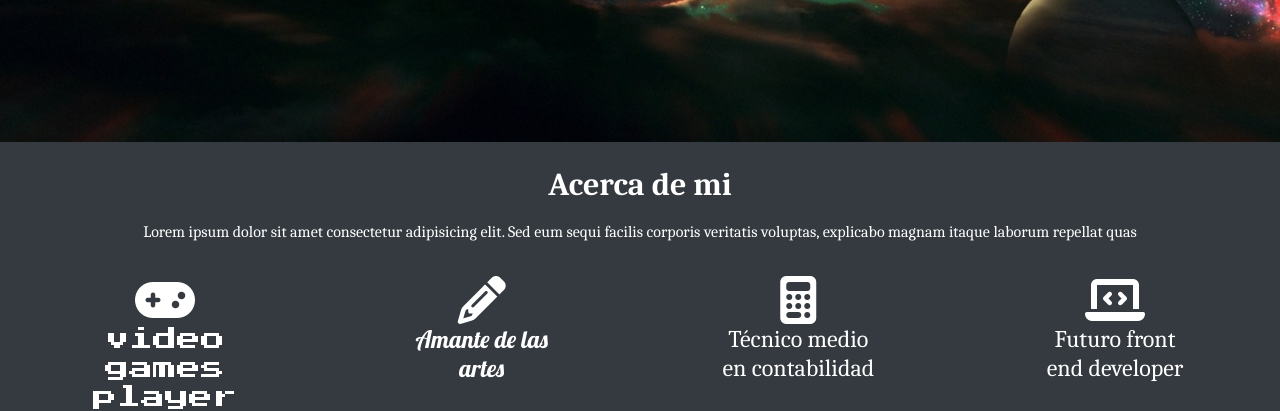
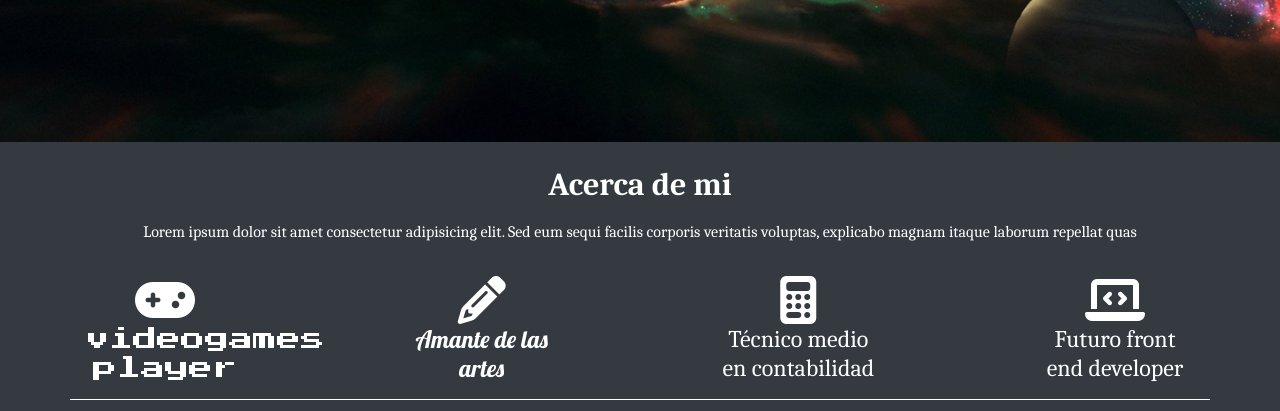
Before and after one commit to adrianzir/Mi-portfolio1, a plain HTML site: page index.html in a window 1280 px wide. Shown: the part 546-957 px from the top of the page. Drawn offline with nearby package versions, Linux system fonts and the light colour scheme; a script that the page names is missing.

Commit message:
second-commit

```diff
--- a/index.html
+++ b/index.html
@@ -61,7 +61,7 @@
 
      <div class="col-sm-2">
         <i class="fas fa-gamepad fa-3x"></i>
-        <h4 id="games-font">video games player</h4>
+        <h4 id="games-font">videogames player</h4>
      </div>
      <div class="col-sm-2">
         <i class="fas fa-pencil-alt fa-3x"></i>
```
